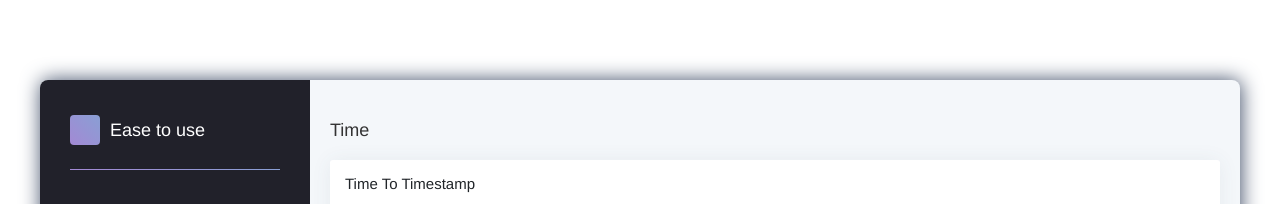
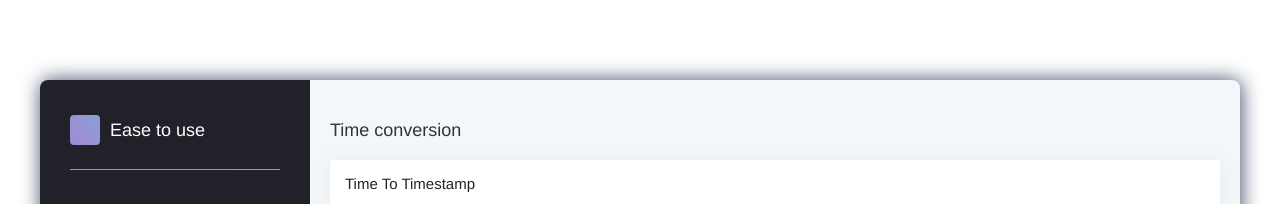
Before and after one commit to wuwen2333/e-use, a React app: page / in a window 1280 px wide. Both pictures are taken after a click on the item "Time conversionTime conversionTime conversionTime conversion". Shown: the top 204 px of the page. Built offline with nearby package versions, Linux system fonts and the light colour scheme.

Commit message:
optimize app and navigator

```diff
--- a/src/App.js
+++ b/src/App.js
@@ -1,28 +1,22 @@
 import React from 'react';
 import Navigator from './components/Navigator';
-import Time from './pages/Time';
+import Module from './components/Module';
 
 import './App.scss'
 
 function App() {
-  const [currentPage, setCurrentPage] = React.useState('');
-
-  let currentPageComponent = <></>;
-  switch (currentPage) {
-    case 'time':
-      currentPageComponent = <Time />
-      break;
-
-    default:
-      break;
-  }
+  const [currentPage, setCurrentPage] = React.useState();
 
   return (
-    <div className={`app ${!currentPage && 'dashboard'}`}>
-      <Navigator currentPage={currentPage} onPageChange={setCurrentPage} />
-      <div className="body">
-        {currentPageComponent}
-      </div>
+    <div className='app'>
+      <Navigator currentPage={currentPage && currentPage.name} onPageChange={setCurrentPage} />
+      {currentPage && (
+        <div className="body">
+          <Module className={currentPage.name} title={currentPage.title}>
+            {currentPage.component}
+          </Module>
+        </div>
+      )}
     </div>
   );
 }
--- a/src/App.scss
+++ b/src/App.scss
@@ -20,23 +20,6 @@
     }
     .module {
       padding: 20px;
-      &-title {
-        padding: 20px;
-        font-size: 24px;
-      }
     }
   }
-  &.dashboard {
-    .body {
-      display: none;
-    }
-  }
-  .row {
-    margin-top: 10px;
-    display: flex;
-    align-items: center;
-  }
-  .form {
-    padding: 10px 0;
-  }
 }
--- a/src/components/Navigator/index.js
+++ b/src/components/Navigator/index.js
@@ -16,7 +16,7 @@ function Navigator({ currentPage, onPageChange }) {
         <ul className="tool-list">
           {
             navs.map((item, index) => (
-              <li className={`tool ${currentPage === item.name && 'active'}`} key={index} onClick={() => onPageChange(item.name)} title={item.desc}>
+              <li className={`tool ${currentPage === item.name && 'active'}`} key={index} onClick={() => onPageChange(item)} title={item.desc}>
                 <div className="icon"></div>
                 <div className="info">
                   <p className="title">{item.title}</p>
--- a/src/conts/navigator.js
+++ b/src/conts/navigator.js
@@ -1,8 +1,12 @@
+import React from 'react';
+import Time from '../pages/Time'
+
 const navigator = [
   {
     name: 'time',
     title: 'Time conversion',
     desc: 'Time conversionTime conversionTime conversionTime conversionTime conversionTime conversionTime conversionTime conversionTime conversion',
+    component: <Time />,
     icon: '',
   },
 ]
--- a/src/pages/Time/index.js
+++ b/src/pages/Time/index.js
@@ -1,7 +1,6 @@
 import React from 'react'
 import { Card } from 'react-bootstrap'
 
-import Module from '../../components/Module'
 import TimeToTimestamp from './TimeToTimestamp'
 import TimestampToTime from './TimestampToTime'
 
@@ -9,7 +8,7 @@ import './styles.scss'
 
 function Time() {
   return (
-    <Module className="time" title="Time">
+    <>
       <Card>
         <Card.Body>
           <Card.Title>Time To Timestamp</Card.Title>
@@ -22,7 +21,7 @@ function Time() {
           <TimestampToTime />
         </Card.Body>
       </Card>
-    </Module>
+    </>
   )
 }
 
```
